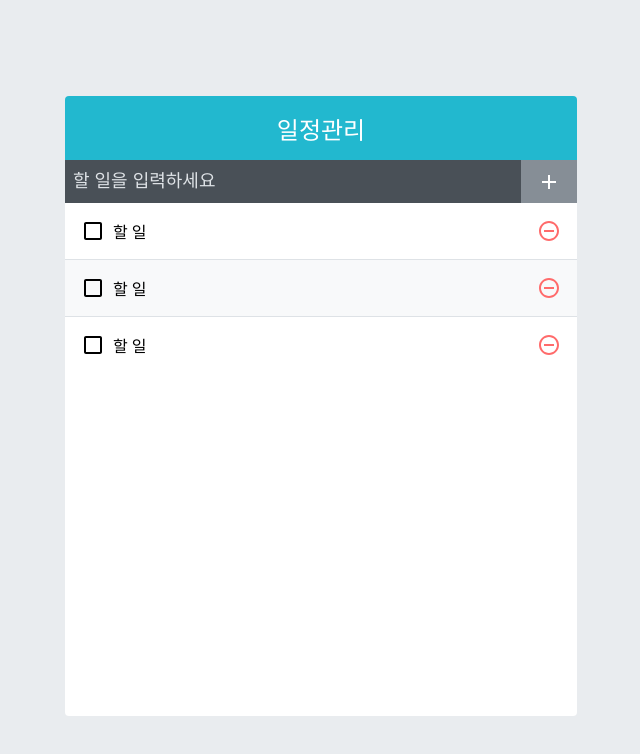
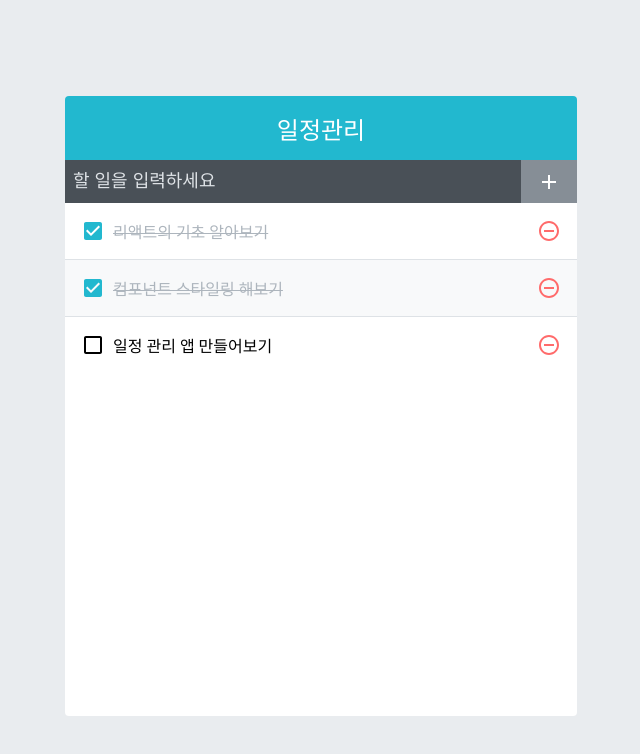
Before and after one commit to raivan0830/todo-app, a React (Create React App) app: page / in a window 1280 px wide. Shown: the top 754 px of the page, without its empty margins (319-959 px from the left). Built offline with nearby package versions, Linux system fonts and the light colour scheme.

Commit message:
10.3.2 implement insert functionality, page280

```diff
--- a/src/App.js
+++ b/src/App.js
@@ -1,13 +1,47 @@
-import React from 'react';
+import React, { useState, useRef, useCallback } from 'react';
 import TodoInsert from './components/TodoInsert';
 import TodoTemplate from './components/TodoTemplate';
 import TodoList from './components/TodoList';
 
 const App = () => {
+  const [todos, setTodos] = useState([
+    {
+      id: 1,
+      text: '리액트의 기초 알아보기',
+      checked: true,
+    },
+    {
+      id: 2,
+      text: '컴포넌트 스타일링 해보기',
+      checked: true,
+    },
+    {
+      id: 3,
+      text: '일정 관리 앱 만들어보기',
+      checked: false,
+    },
+  ]);
+
+  const nextId = useRef(4);
+
+  const onInsert = useCallback(
+    (text) => {
+      const todo = {
+        id: nextId.current,
+        text,
+        checked: false,
+      };
+
+      setTodos(todos.concat(todo));
+      nextId.current += 1;
+    },
+    [todos],
+  );
+
   return (
     <TodoTemplate>
-      <TodoInsert />
-      <TodoList />
+      <TodoInsert onInsert={onInsert} />
+      <TodoList todos={todos} />
     </TodoTemplate>
   );
 };
--- a/src/components/TodoInsert.js
+++ b/src/components/TodoInsert.js
@@ -1,11 +1,29 @@
-import React from 'react';
+import React, { useCallback, useState } from 'react';
 import { MdAdd } from 'react-icons/md';
 import './TodoInsert.scss';
 
-const TodoInsert = () => {
+const TodoInsert = ({ onInsert }) => {
+  const [value, setValue] = useState('');
+
+  const onChange = useCallback((e) => {
+    setValue(e.target.value);
+  }, []);
+
+  const onSubmit = useCallback(
+    (e) => {
+      onInsert(value);
+      setValue('');
+      e.preventDefault();
+    },
+    [onInsert, value],
+  );
   return (
-    <form className="TodoInsert">
-      <input placeholder="할 일을 입력하세요" />
+    <form className="TodoInsert" onSubmit={onSubmit}>
+      <input
+        placeholder="할 일을 입력하세요"
+        value={value}
+        onChange={onChange}
+      />
       <button type="submit">
         <MdAdd />
       </button>
--- a/src/components/TodoList.js
+++ b/src/components/TodoList.js
@@ -2,12 +2,12 @@
 import TodoListItem from './TodoListItem';
 import './TodoList.scss';
 
-const TodoList = () => {
+const TodoList = ({ todos }) => {
   return (
     <div className="TodoList">
-      <TodoListItem />
-      <TodoListItem />
-      <TodoListItem />
+      {todos.map((todo) => (
+        <TodoListItem todo={todo} key={todo.id} />
+      ))}
     </div>
   );
 };
--- a/src/components/TodoListItem.js
+++ b/src/components/TodoListItem.js
@@ -4,14 +4,17 @@
   MdCheckBox,
   MdRemoveCircleOutline,
 } from 'react-icons/md';
+import cn from 'classnames';
 import './TodoListItem.scss';
 
-const TodoListItem = () => {
+const TodoListItem = ({ todo }) => {
+  const { text, checked } = todo;
+
   return (
     <div className="TodoListItem">
-      <div className="checkbox">
-        <MdCheckBoxOutlineBlank />
-        <div className="text">할 일</div>
+      <div className={cn('checkbox', { checked })}>
+        {checked ? <MdCheckBox /> : <MdCheckBoxOutlineBlank />}
+        <div className="text">{text}</div>
       </div>
       <div className="remove">
         <MdRemoveCircleOutline />
```
